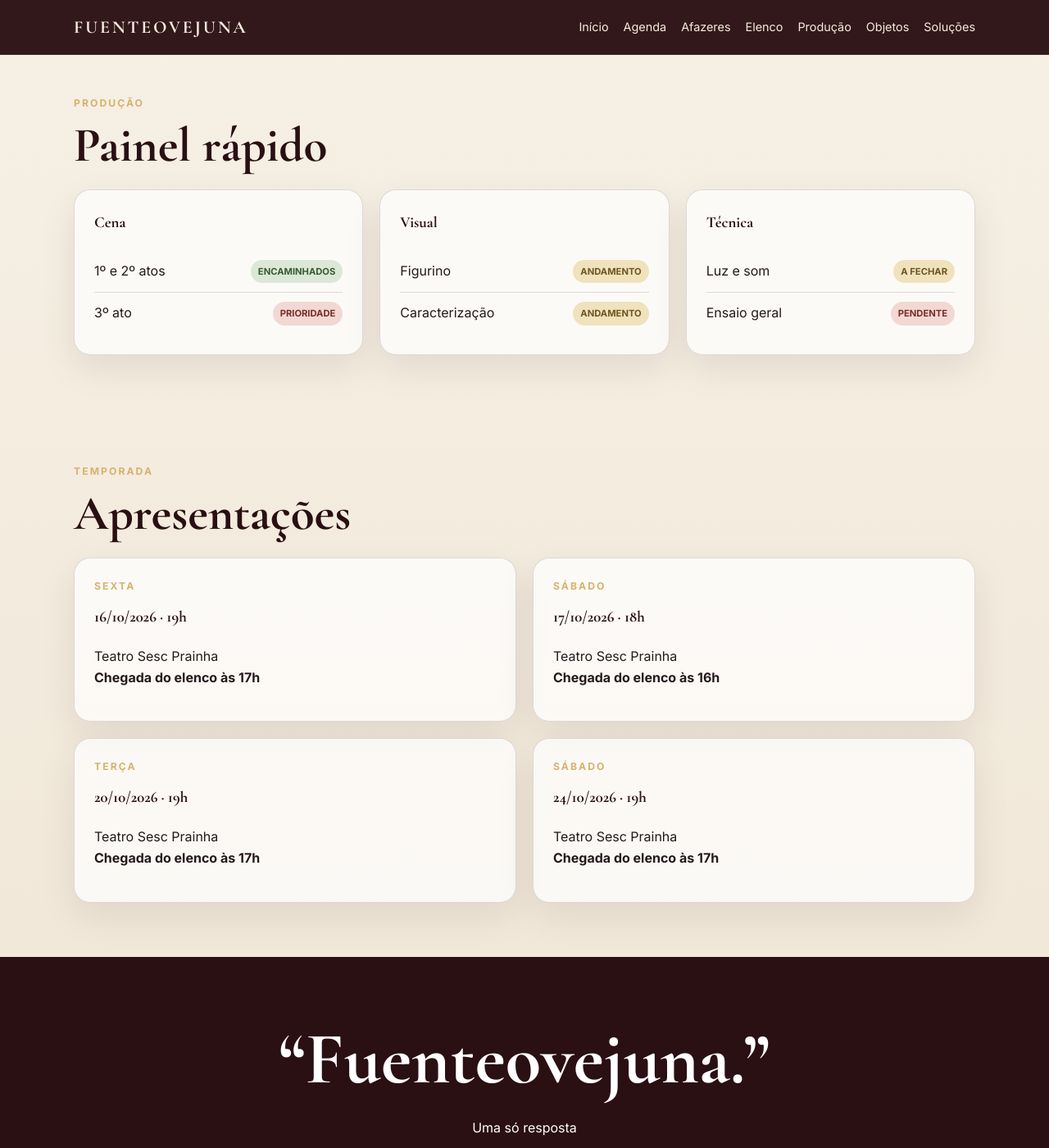
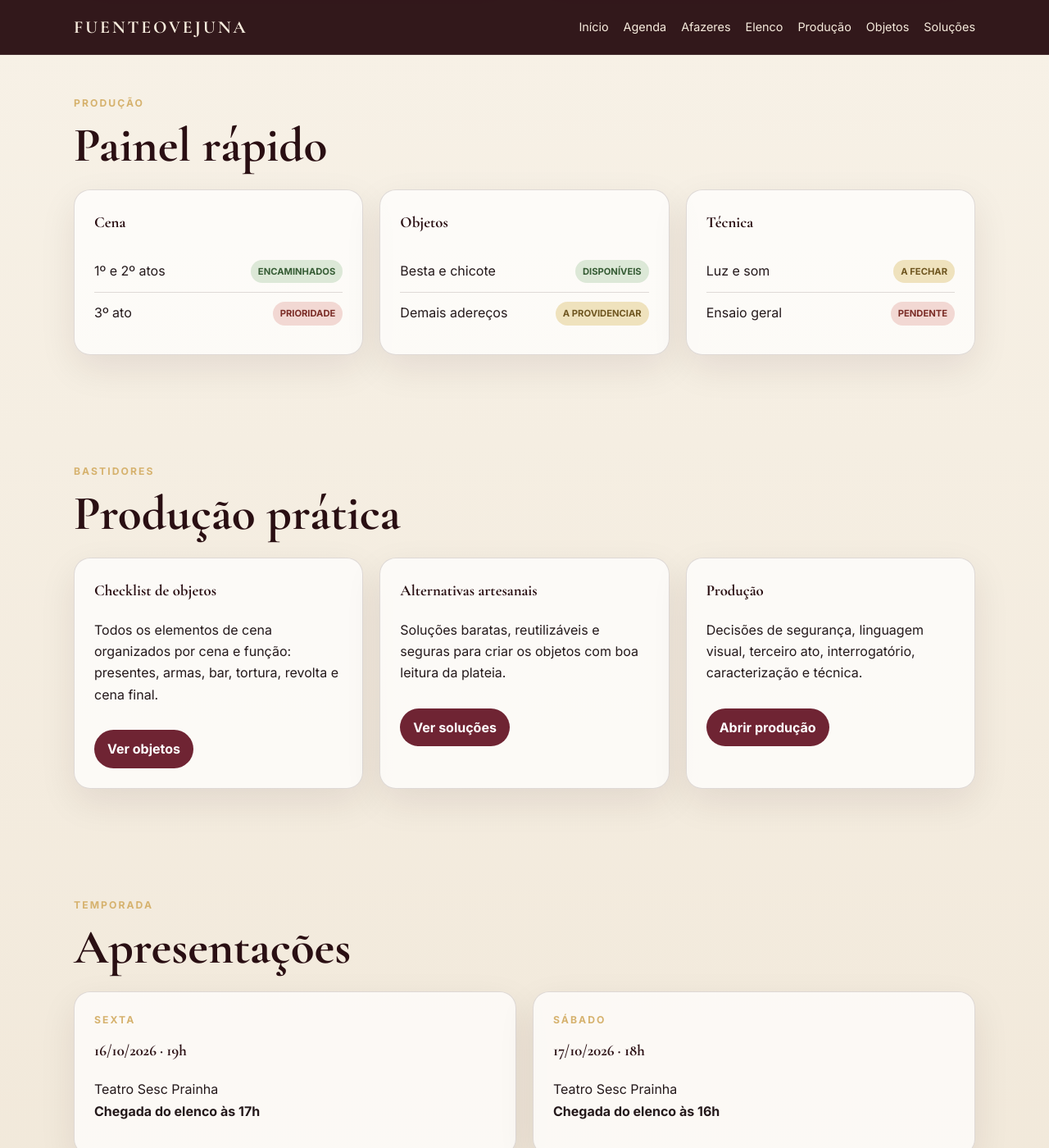
Before and after one commit to flaviomagno/teatro, a Jekyll site: the page built from docs/index.md, in a window 1280 px wide and 1400 px high, scrolled down 1001 px. Shown: the whole window at 82% size. Built offline with Jekyll 4.4.1, drawn with Linux system fonts in a browser that asks for light colours.

Commit message:
Integrate production materials into homepage

```diff
--- a/docs/index.md
+++ b/docs/index.md
@@ -32,8 +32,17 @@ description: Fuenteovejuna — montagem teatral em Florianópolis, 2026.
 <p class="eyebrow">Produção</p><h2 class="title">Painel rápido</h2>
 <div class="grid3">
 <article class="card"><h3>Cena</h3><div class="row"><span>1º e 2º atos</span><span class="status green">encaminhados</span></div><div class="row"><span>3º ato</span><span class="status red">prioridade</span></div></article>
-<article class="card"><h3>Visual</h3><div class="row"><span>Figurino</span><span class="status">andamento</span></div><div class="row"><span>Caracterização</span><span class="status">andamento</span></div></article>
+<article class="card"><h3>Objetos</h3><div class="row"><span>Besta e chicote</span><span class="status green">disponíveis</span></div><div class="row"><span>Demais adereços</span><span class="status">a providenciar</span></div></article>
 <article class="card"><h3>Técnica</h3><div class="row"><span>Luz e som</span><span class="status">a fechar</span></div><div class="row"><span>Ensaio geral</span><span class="status red">pendente</span></div></article>
+</div>
+</div></section>
+
+<section class="section"><div class="wrap">
+<p class="eyebrow">Bastidores</p><h2 class="title">Produção prática</h2>
+<div class="grid3">
+<article class="card"><h3>Checklist de objetos</h3><p>Todos os elementos de cena organizados por cena e função: presentes, armas, bar, tortura, revolta e cena final.</p><a class="button" href="{{ '/objetos/' | relative_url }}">Ver objetos</a></article>
+<article class="card"><h3>Alternativas artesanais</h3><p>Soluções baratas, reutilizáveis e seguras para criar os objetos com boa leitura da plateia.</p><a class="button" href="{{ '/alternativas/' | relative_url }}">Ver soluções</a></article>
+<article class="card"><h3>Produção</h3><p>Decisões de segurança, linguagem visual, terceiro ato, interrogatório, caracterização e técnica.</p><a class="button" href="{{ '/producao/' | relative_url }}">Abrir produção</a></article>
 </div>
 </div></section>
 
```
